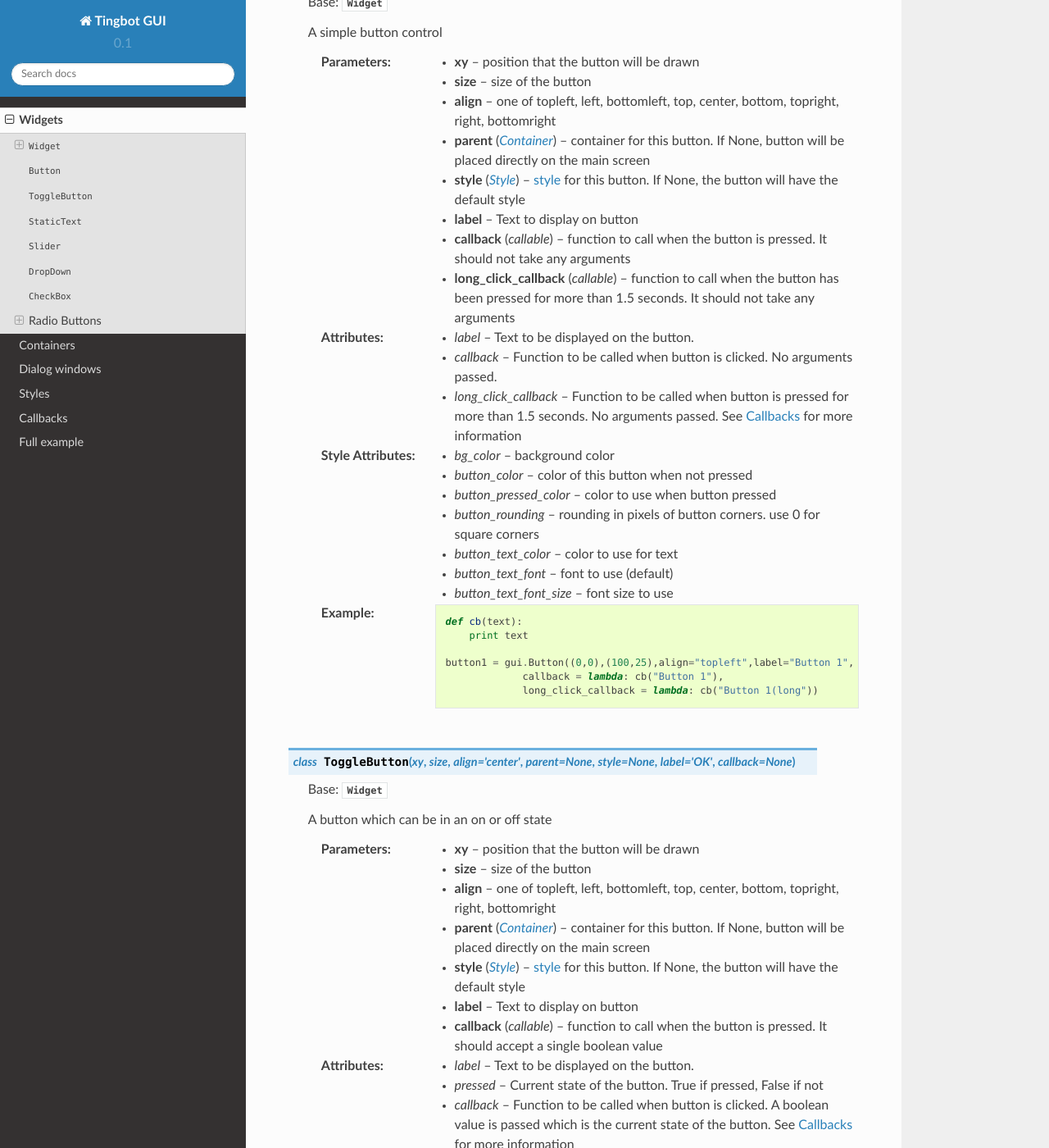
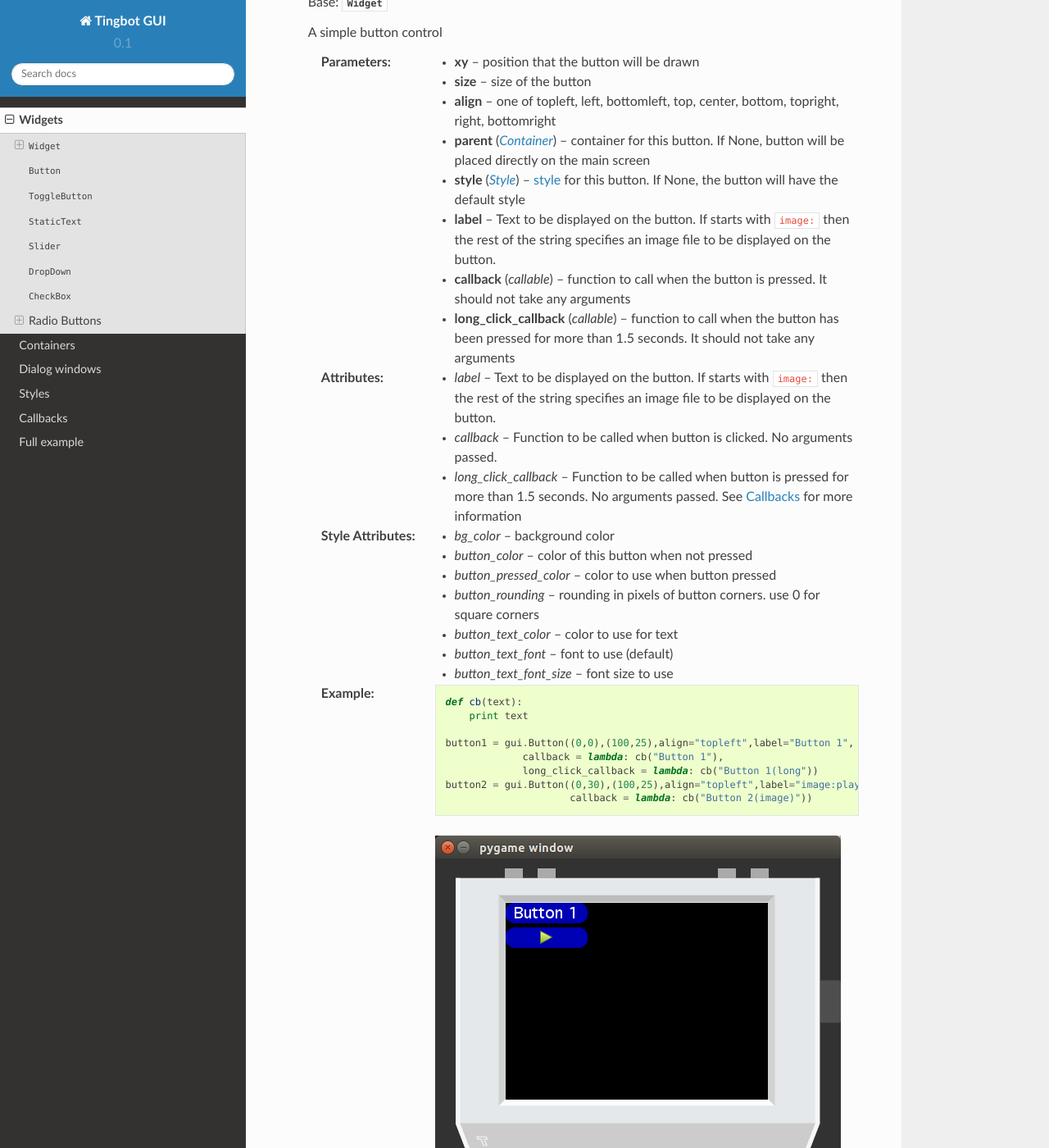
Before and after one commit to furbrain/tingbot-gui, a Sphinx documentation site: the page built from docs/widgets.rst, in a window 1280 px wide and 1400 px high, scrolled down 1580 px. Shown: the whole window at 82% size. Built offline with Sphinx 7.4.7 and the Read the Docs theme 2.0.0, drawn with Linux system fonts in a browser that asks for light colours; the version number is read from the project's files by our own code; some of the changed text lies outside the part shown.

Commit message:
Allow buttons to take an image as their label

```diff
--- a/docs/widgets.rst
+++ b/docs/widgets.rst
@@ -66,13 +66,15 @@ There are several different elements that can be used in an interface, known as
     :param align: one of topleft, left, bottomleft, top, center, bottom, topright, right, bottomright
     :param Container parent: container for this button. If None, button will be placed directly on the main screen
     :param Style style: :ref:`style <Styles>` for this button. If None, the button will have the default style
-    :param label: Text to display on button
+    :param label: Text to be displayed on the button. If starts with ``image:`` then
+                  the rest of the string specifies an image file to be displayed on the button.
     :param callable callback: function to call when the button is pressed. It should not take any arguments
     :param callable long_click_callback: function to call when the button has been pressed for more than 1.5 seconds.
                                          It should not take any arguments
 
     :Attributes:
-        - *label* -- Text to be displayed on the button.
+        - *label* -- Text to be displayed on the button. If starts with ``image:`` then
+          the rest of the string specifies an image file to be displayed on the button.
         - *callback* -- Function to be called when button is clicked. No arguments passed.
         - *long_click_callback* -- Function to be called when button is pressed for more than 1.5 seconds. No arguments passed.
           See :ref:`Callbacks` for more information
@@ -95,6 +97,11 @@ There are several different elements that can be used in an interface, known as
             button1 = gui.Button((0,0),(100,25),align="topleft",label="Button 1",
                          callback = lambda: cb("Button 1"),
                          long_click_callback = lambda: cb("Button 1(long"))
+            button2 = gui.Button((0,30),(100,25),align="topleft",label="image:player_play.png",
+                                 callback = lambda: cb("Button 2(image)"))
+
+
+        .. image:: images/button_demo.png
 
 .. py:class:: ToggleButton(xy, size, align="center", parent=None, style=None, label="OK", callback=None)
 
@@ -107,11 +114,13 @@ There are several different elements that can be used in an interface, known as
     :param align: one of topleft, left, bottomleft, top, center, bottom, topright, right, bottomright
     :param Container parent: container for this button. If None, button will be placed directly on the main screen
     :param Style style: :ref:`style <Styles>` for this button. If None, the button will have the default style
-    :param label: Text to display on button
+    :param label: Text to be displayed on the button. If starts with ``image:`` then
+                  the rest of the string specifies an image file to be displayed on the button.
     :param callable callback: function to call when the button is pressed. It should accept a single boolean value
 
     :Attributes:
-        - *label* -- Text to be displayed on the button.
+        - *label* -- Text to be displayed on the button. If starts with ``image:`` then
+          the rest of the string specifies an image file to be displayed on the button.
         - *pressed* -- Current state of the button. True if pressed, False if not
         - *callback* -- Function to be called when button is clicked. A boolean value is passed which is the current state of the button.
           See :ref:`Callbacks` for more information
```
Also changed, not shown: demo.py (+7 -4 lines), docs/images/button_demo.png (added), player_play.png (added), 2 other files.
